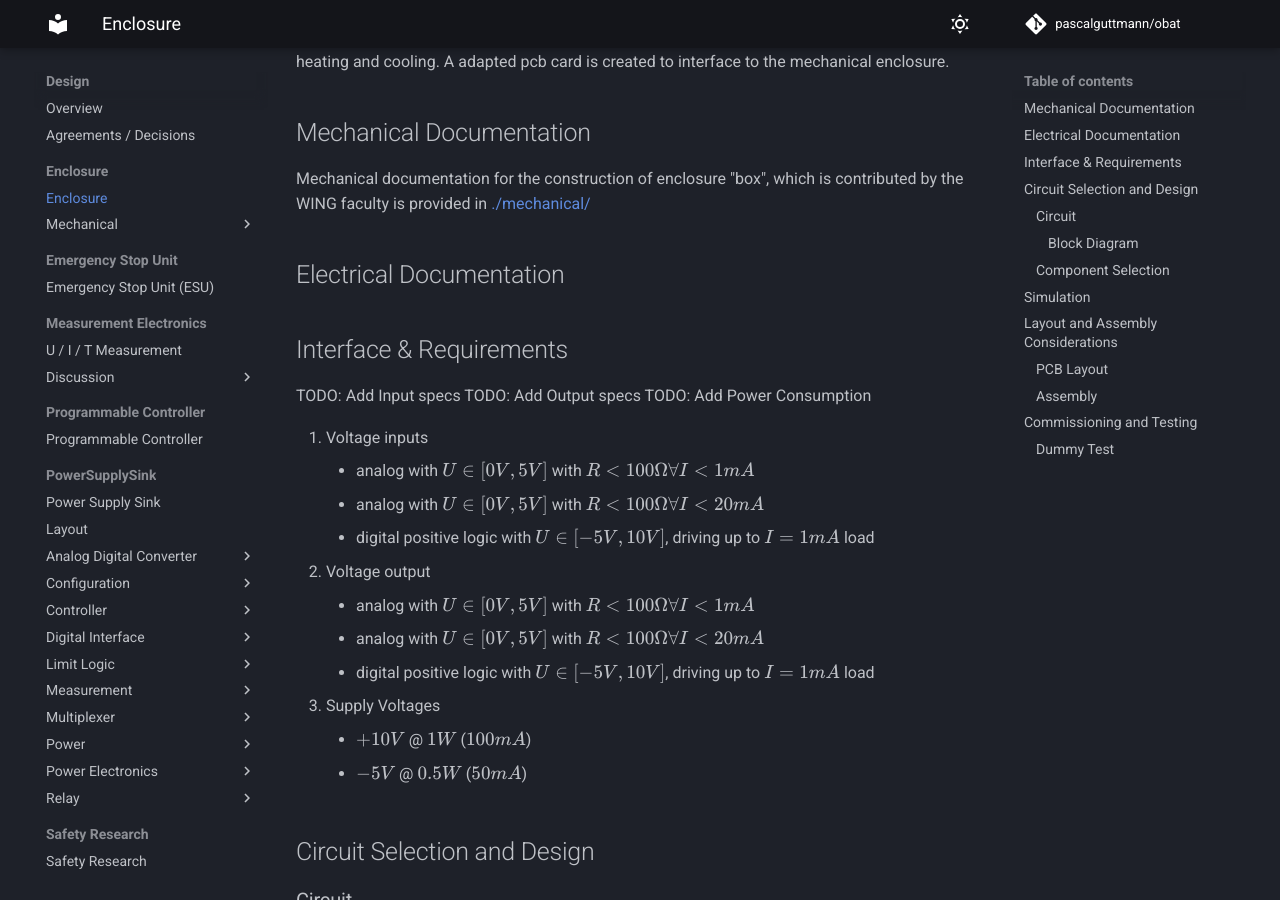
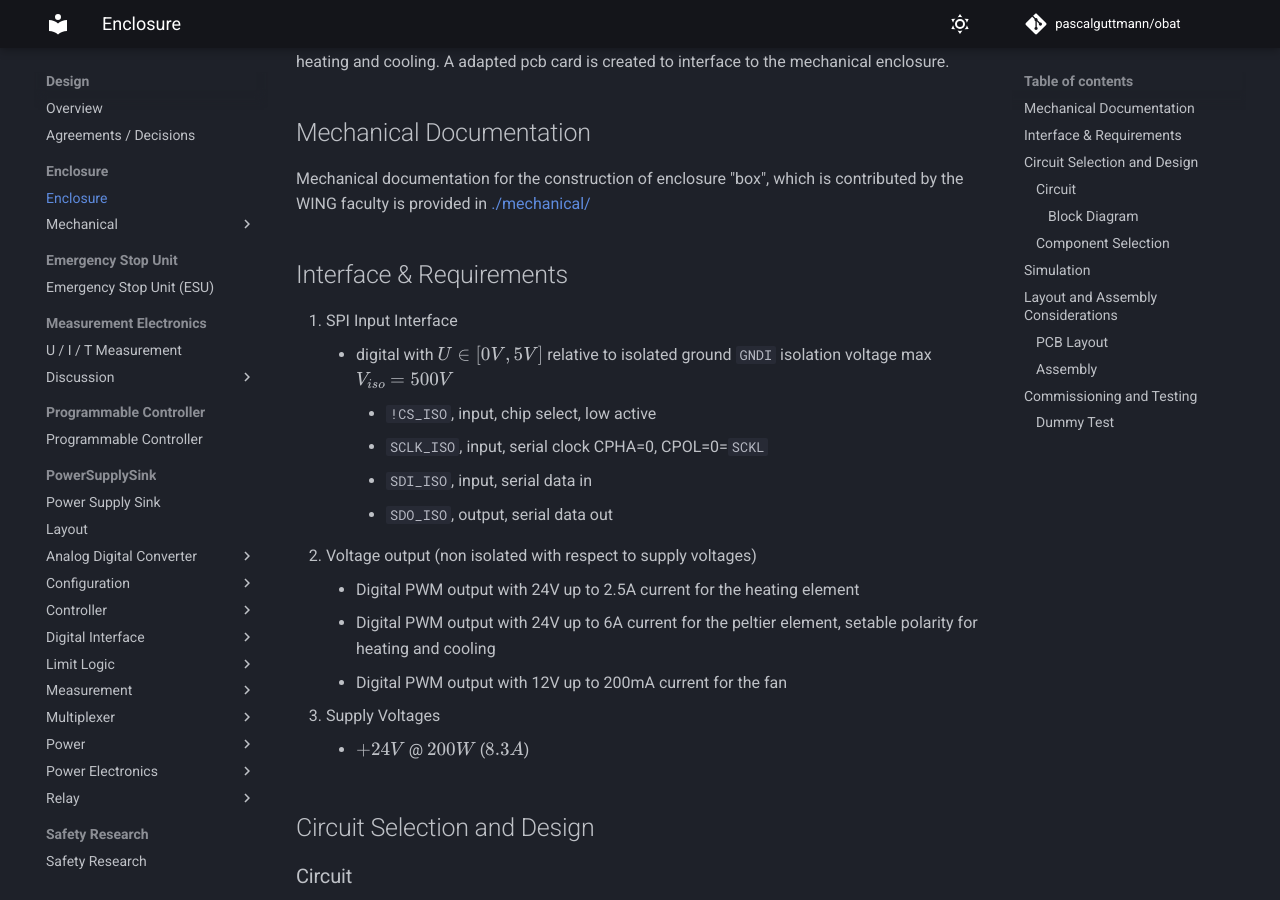
Before and after one commit to pascalguttmann/obat, an MkDocs documentation site: the page built from docs/design/enclosure/enclosure.md, in a window 1280 px wide and 900 px high, scrolled down 244 px. Built offline with MkDocs 1.6.1 and Material for MkDocs 9.7.7, drawn with Linux system fonts in a browser that asks for light colours; comment, search, counter and statistics services are not loaded.

Commit message:
add enclosure input output power spec

```diff
--- a/docs/design/enclosure/enclosure.md
+++ b/docs/design/enclosure/enclosure.md
@@ -9,27 +9,22 @@ to the mechanical enclosure.
 Mechanical documentation for the construction of enclosure "box", which is contributed
 by the WING faculty is provided in [./mechanical/](./mechanical/mechanical.md)
 
-## Electrical Documentation
-
 ## Interface & Requirements
 
-TODO: Add Input specs
-TODO: Add Output specs
-TODO: Add Power Consumption
-
-1. Voltage inputs
-    - analog with $U \in [0V, 5V]$ with $R < 100 \Omega \forall I < 1mA$
-    - analog with $U \in [0V, 5V]$ with $R < 100 \Omega \forall I < 20mA$
-    - digital positive logic with $U \in [-5V, 10V]$, driving up to $I = 1 mA$
-    load
-2. Voltage output
-    - analog with $U \in [0V, 5V]$ with $R < 100 \Omega \forall I < 1mA$
-    - analog with $U \in [0V, 5V]$ with $R < 100 \Omega \forall I < 20mA$
-    - digital positive logic with $U \in [-5V, 10V]$, driving up to $I = 1 mA$
-    load
+1. SPI Input Interface
+    - digital with $U \in [0V, 5V]$ relative to isolated ground `GNDI`
+    isolation voltage max $V_{iso} = 500V$
+        - `!CS_ISO`, input, chip select, low active
+        - `SCLK_ISO`, input, serial clock CPHA=0, CPOL=0=`SCKL`
+        - `SDI_ISO`, input, serial data in
+        - `SDO_ISO`, output, serial data out
+2. Voltage output (non isolated with respect to supply voltages)
+    - Digital PWM output with 24V up to 2.5A current for the heating element
+    - Digital PWM output with 24V up to 6A current for the peltier element,
+    setable polarity for heating and cooling
+    - Digital PWM output with 12V up to 200mA current for the fan
 3. Supply Voltages
-    - $+10V$ @ $1W$ ($100mA$)
-    - $-5V$ @ $0.5W$ ($50mA$)
+    - $+24V$ @ $200W$ ($8.3A$)
 
 ## Circuit Selection and Design
 
```
